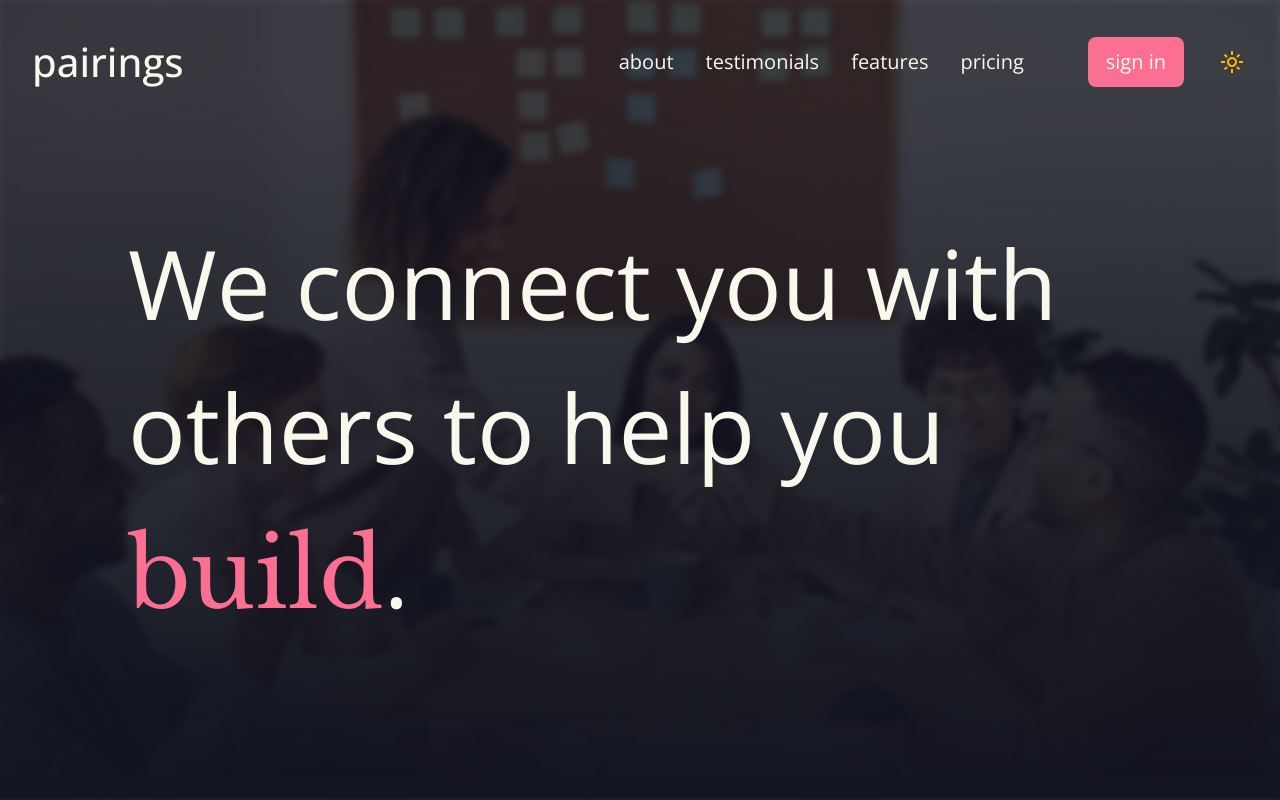
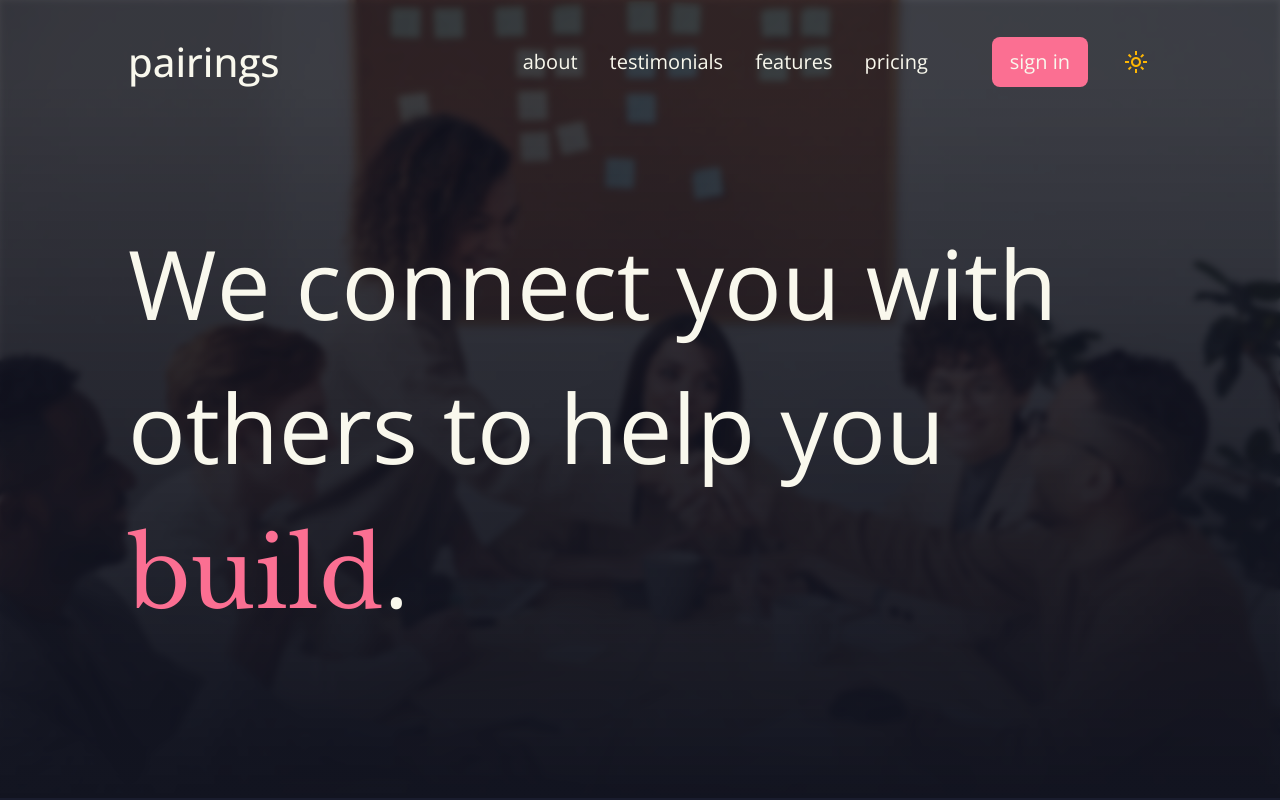
Before and after one commit to mreed4/pairing, a React (Vite) app: page / in a window 1280 px wide. Shown: the top 800 px of the page. Built offline with nearby package versions, Linux system fonts and the light colour scheme; a web font is replaced by a local one.

Commit message:
Consistent width

```diff
--- a/src/Components/Header.jsx
+++ b/src/Components/Header.jsx
@@ -38,6 +38,7 @@ export default function Header() {
 
   return (
     <header>
+      <div>
         <Link to="/">
           <h1>Pairings</h1>
         </Link>
@@ -50,6 +51,7 @@ export default function Header() {
           </nav>
           <ThemeToggle />
         </div>
+      </div>
     </header>
   );
 }
--- a/src/Components/Pages/StartPage.jsx
+++ b/src/Components/Pages/StartPage.jsx
@@ -86,14 +86,8 @@ function FeaturesSection() {
 }
 
 function PricingSection() {
+  function PricingTable() {
     return (
-    <section id="pricing">
-      <div>
-        <h2>Pricing</h2>
-        <p>
-          <span className="highlight">Pairings is free to use!</span>
-        </p>
-        <p>We may add a paid tier in the future, but we will always have a free tier. See the table below for more details.</p>
       <div className="pricing-plans">
         <div className="pricing-plan-labels">
           <h3>Labels</h3>
@@ -160,6 +154,18 @@ function PricingSection() {
           </ul>
         </div>
       </div>
+    );
+  }
+
+  return (
+    <section id="pricing">
+      <div>
+        <h2>Pricing</h2>
+        <p>
+          <span className="highlight">Pairings is free to use!</span>
+        </p>
+        <p>We may add a paid tier in the future, but we will always have a free tier.</p>
+        {false && <PricingTable />}
       </div>
     </section>
   );
--- a/src/assets/css/Header.css
+++ b/src/assets/css/Header.css
@@ -1,15 +1,21 @@
 header {
   margin-bottom: 2rem;
+  padding: 2rem;
+  text-transform: lowercase;
+}
+
+header > div {
+  width: 100%;
+  max-width: 1024px;
+  margin: 0 auto;
+}
+
+header > div,
+header > div > div {
   display: flex;
   flex-direction: row;
   justify-content: space-between;
   align-items: center;
-  padding: 2rem;
-  text-transform: lowercase;
-}
-
-header h1 {
-  /* font-family: "La Belle Aurore", cursive; */
 }
 
 header ul {
@@ -23,13 +29,6 @@ header ul {
 header ul li {
   margin-left: 2rem;
   font-size: 1.25rem;
-}
-
-header > div {
-  display: flex;
-  flex-direction: row;
-  justify-content: space-between;
-  align-items: center;
 }
 
 .start-page-nav ul li:first-child {
--- a/src/assets/css/StartPage.css
+++ b/src/assets/css/StartPage.css
@@ -1,7 +1,3 @@
-#start-page > div {
-  max-width: 1024px;
-}
-
 #start-page section {
   display: flex;
   flex-direction: column;
```
Lines whose indentation alone changed are shown as unchanged.
